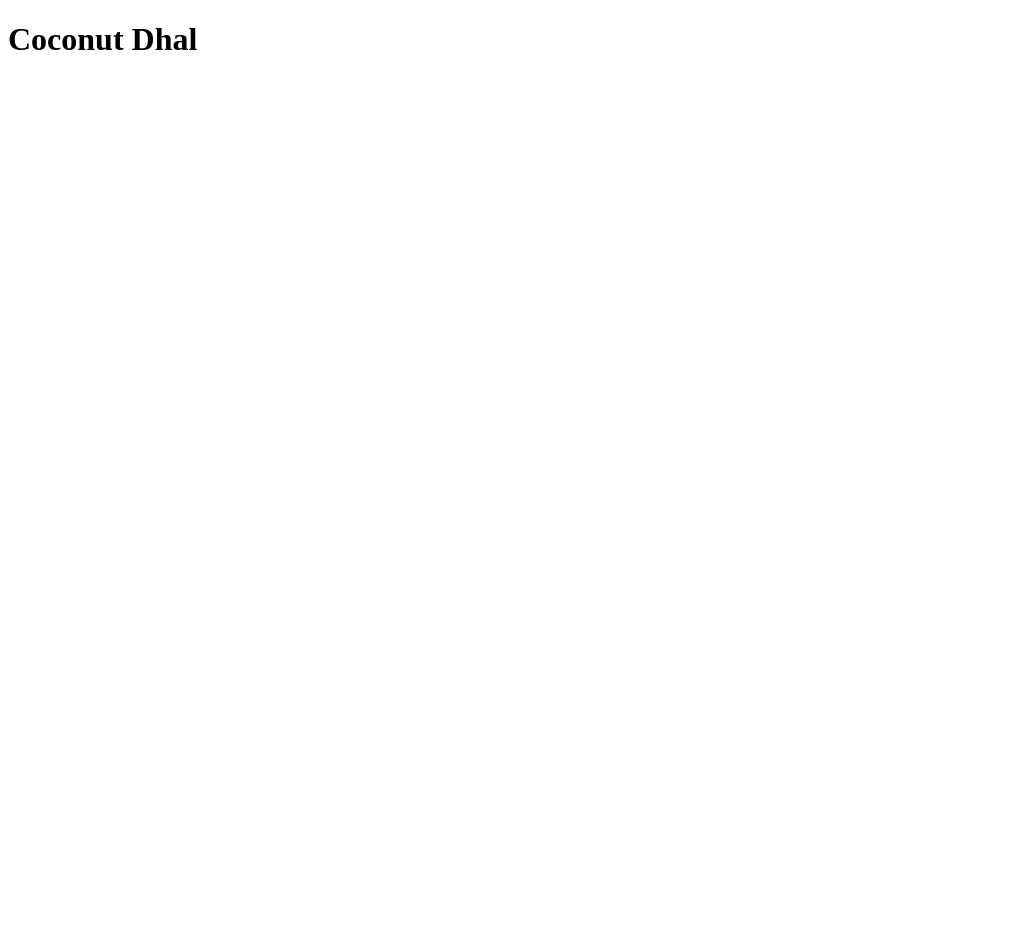
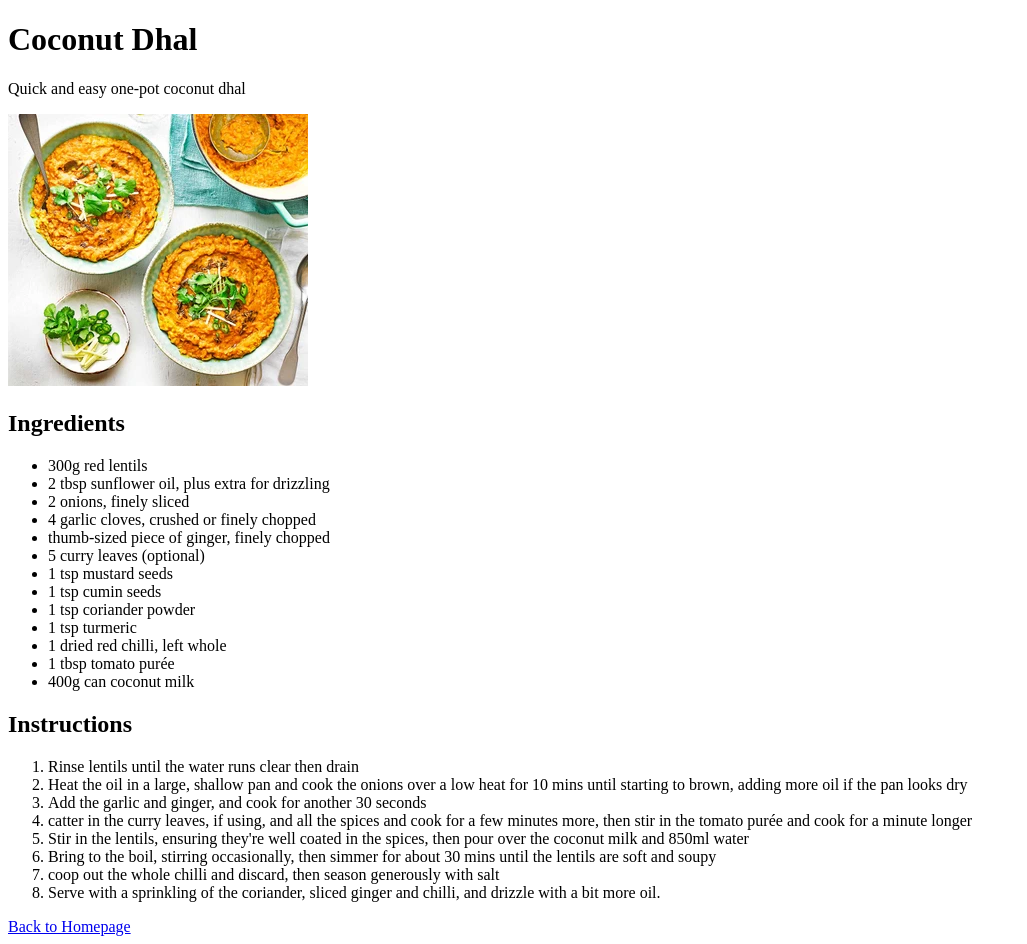
Before and after one commit to sickghastly/odin-recipes, a plain HTML site: page recipes/coconut-dhal.html in a window 1280 px wide. Shown: the whole page, without its empty margins (0-1027 px from the left). Before the commit the page ends 800 px from the top, so only its background shows below. Drawn offline with Linux system fonts and the light colour scheme.

Commit message:
Create first recipe page
Populate recipe page for coconut dhal.
Add images folder and add image for dhal recipe.

```diff
--- a/recipes/coconut-dhal.html
+++ b/recipes/coconut-dhal.html
@@ -7,5 +7,35 @@
 
     <body>
         <h1>Coconut Dhal</h1>
+        <p>Quick and easy one-pot coconut dhal</p>
+        <img src="../images/coconut-dhal-.webp" alt="coconut dhal served in bowls">
+        <h2>Ingredients</h2>
+        <ul>
+            <li>300g red lentils</li>
+            <li>2 tbsp sunflower oil, plus extra for drizzling</li>
+            <li>2 onions, finely sliced</li>
+            <li>4 garlic cloves, crushed or finely chopped</li>
+            <li>thumb-sized piece of ginger, finely chopped</li>
+            <li>5 curry leaves (optional)</li>
+            <li>1 tsp mustard seeds</li>
+            <li>1 tsp cumin seeds</li>
+            <li>1 tsp coriander powder</li>
+            <li>1 tsp turmeric</li>
+            <li>1 dried red chilli, left whole</li>
+            <li>1 tbsp tomato purée</li>
+            <li>400g can coconut milk</li>
+        </ul>
+        <h2>Instructions</h2>
+        <ol>
+            <li>Rinse lentils until the water runs clear then drain</li>
+            <li>Heat the oil in a large, shallow pan and cook the onions over a low heat for 10 mins until starting to brown, adding more oil if the pan looks dry</li>
+            <li>Add the garlic and ginger, and cook for another 30 seconds</li>
+            <li>catter in the curry leaves, if using, and all the spices and cook for a few minutes more, then stir in the tomato purée and cook for a minute longer</li>
+            <li>Stir in the lentils, ensuring they're well coated in the spices, then pour over the coconut milk and 850ml water</li>
+            <li>Bring to the boil, stirring occasionally, then simmer for about 30 mins until the lentils are soft and soupy</li>
+            <li>coop out the whole chilli and discard, then season generously with salt</li>
+            <li>Serve with a sprinkling of the coriander, sliced ginger and chilli, and drizzle with a bit more oil.</li>
+        </ol>
+        <a href="../index.html">Back to Homepage</a>
     </body>
 </html>
```
Also changed, not shown: index.html (+1 -0 lines), images/coconut-dhal-.webp (added).
